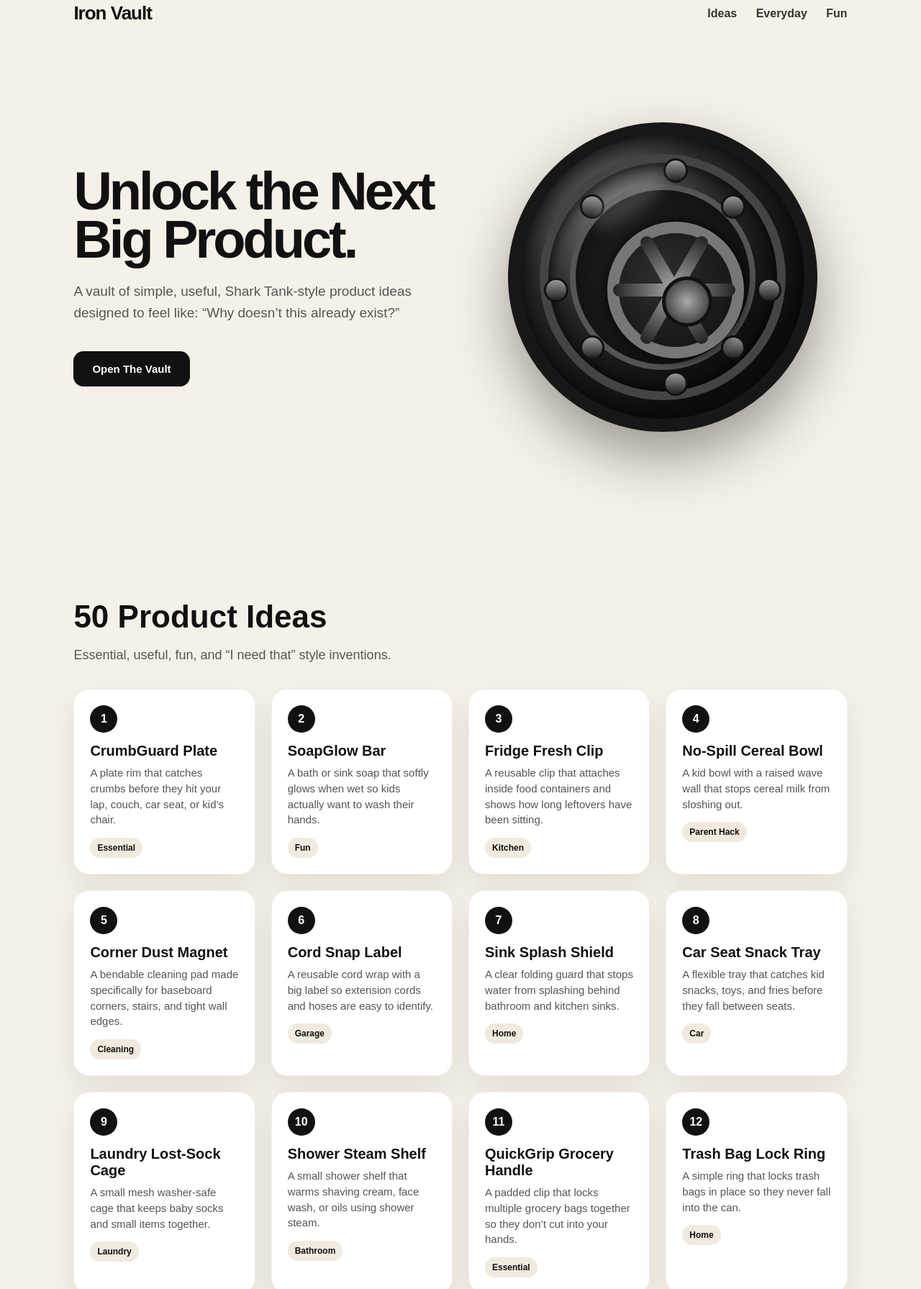
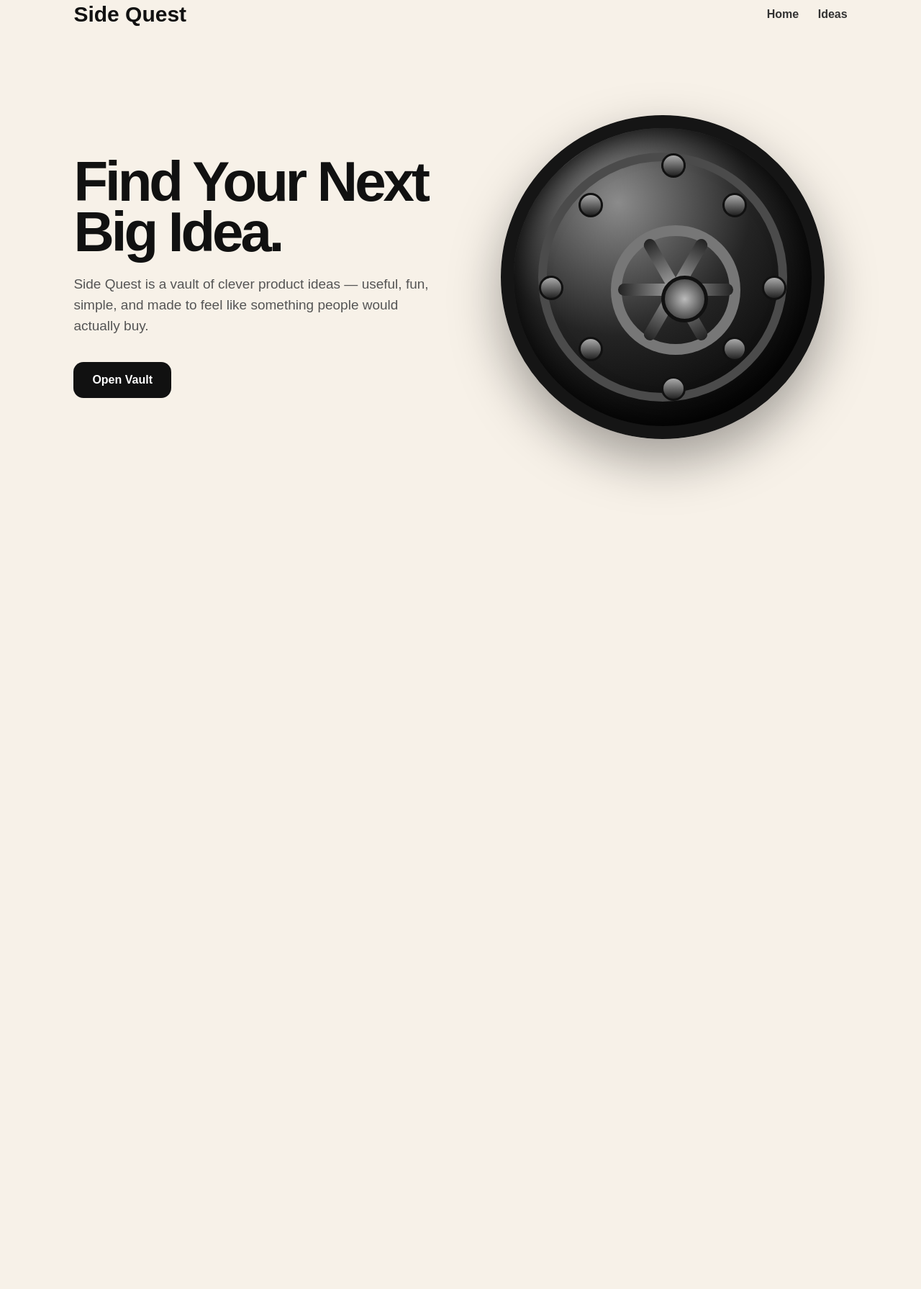
Before and after one commit to Ironvault333/iron-vault, a website: page index.html in a window 1280 px wide. Shown: the part 21-1812 px from the top of the page at 72% size. After the commit the page ends 800 px from the top, so only its background shows below. Drawn offline with Linux system fonts and the light colour scheme.

Commit message:
Update index.html

```diff
--- a/index.html
+++ b/index.html
@@ -1,16 +1,16 @@
 <!DOCTYPE html>
 <html lang="en">
 <head>
-<meta charset="UTF-8" />
-<meta name="viewport" content="width=device-width, initial-scale=1.0" />
-<title>Iron Vault Ideas</title>
+<meta charset="UTF-8">
+<meta name="viewport" content="width=device-width, initial-scale=1.0">
+<title>Side Quest</title>
 
 <style>
 *{box-sizing:border-box}
 body{
   margin:0;
   font-family:Arial,Helvetica,sans-serif;
-  background:#f6f1e8;
+  background:#f7f1e8;
   color:#111;
 }
 header{
@@ -20,38 +20,35 @@ header{
   align-items:center;
 }
 .logo{
-  font-size:26px;
+  font-size:30px;
   font-weight:900;
-  letter-spacing:-1px;
 }
 nav a{
   margin-left:22px;
   text-decoration:none;
   color:#333;
-  font-weight:700;
+  font-weight:800;
 }
 .hero{
-  min-height:88vh;
+  min-height:86vh;
   display:grid;
   grid-template-columns:1fr 1fr;
   gap:50px;
   align-items:center;
-  padding:20px 8% 70px;
+  padding:20px 8% 60px;
 }
-.hero h1{
-  font-size:74px;
+h1{
+  font-size:78px;
   line-height:.9;
-  margin:0 0 24px;
+  margin:0 0 22px;
   letter-spacing:-4px;
 }
-.hero p{
+p{
   font-size:19px;
   color:#555;
-  max-width:540px;
   line-height:1.55;
 }
 button{
-  margin-top:20px;
   background:#111;
   color:white;
   border:0;
@@ -59,126 +56,110 @@ button{
   padding:16px 26px;
   font-weight:900;
   cursor:pointer;
-  font-size:15px;
+  font-size:16px;
+  margin-top:16px;
 }
 
-/* Realistic Vault */
+/* VAULT */
 .vault-wrap{
+  perspective:1000px;
   display:flex;
   justify-content:center;
+}
+.vault-box{
+  position:relative;
+  width:450px;
+  height:450px;
+  cursor:pointer;
+}
+.vault-door{
+  position:absolute;
+  inset:0;
+  border-radius:50%;
+  background:radial-gradient(circle at 35% 25%,#8b8b8b,#242424 45%,#050505 80%);
+  border:18px solid #151515;
+  box-shadow:inset 0 0 45px #000,0 30px 70px rgba(0,0,0,.35);
+  transform-origin:left center;
+  transition:1.2s ease;
+  z-index:5;
+}
+.vault-box.open .vault-door{
+  transform:rotateY(-115deg);
+}
+.vault-inside{
+  position:absolute;
+  inset:25px;
+  border-radius:50%;
+  background:radial-gradient(circle,#ffd45a,#8b5d00 45%,#1d1200 75%);
+  box-shadow:inset 0 0 70px #000;
+  display:flex;
   align-items:center;
+  justify-content:center;
+  font-size:34px;
+  font-weight:900;
+  color:white;
+  text-shadow:0 3px 12px #000;
 }
-.vault{
-  width:430px;
-  height:430px;
-  border-radius:50%;
-  background:
-    radial-gradient(circle at 35% 30%, #777, #252525 38%, #090909 72%);
-  border:18px solid #171717;
-  box-shadow:
-    inset 0 0 35px #000,
-    inset 0 0 80px rgba(255,255,255,.08),
-    0 35px 80px rgba(0,0,0,.38);
-  position:relative;
-}
-.vault:before{
+.vault-door:before{
   content:"";
   position:absolute;
-  inset:26px;
+  inset:34px;
   border-radius:50%;
-  border:12px solid #444;
-  box-shadow:inset 0 0 25px #000;
-}
-.vault:after{
-  content:"";
-  position:absolute;
-  inset:68px;
-  border-radius:50%;
-  background:radial-gradient(circle,#2e2e2e,#070707);
-  border:8px solid #555;
+  border:12px solid #4b4b4b;
 }
 .bolt{
   position:absolute;
   width:34px;
   height:34px;
-  background:linear-gradient(#999,#222);
+  background:linear-gradient(#aaa,#222);
   border-radius:50%;
   border:3px solid #111;
-  z-index:5;
 }
-.b1{top:32px;left:198px}
-.b2{bottom:32px;left:198px}
-.b3{left:32px;top:198px}
-.b4{right:32px;top:198px}
-.b5{top:82px;left:82px}
-.b6{top:82px;right:82px}
-.b7{bottom:82px;left:82px}
-.b8{bottom:82px;right:82px}
+.b1{top:35px;left:205px}.b2{bottom:35px;left:205px}
+.b3{left:35px;top:205px}.b4{right:35px;top:205px}
+.b5{top:90px;left:90px}.b6{top:90px;right:90px}
+.b7{bottom:90px;left:90px}.b8{bottom:90px;right:90px}
 .handle{
   position:absolute;
-  width:190px;
-  height:190px;
+  width:180px;
+  height:180px;
   border-radius:50%;
-  border:16px solid #777;
-  z-index:8;
-  top:120px;
-  left:120px;
-  box-shadow:0 0 20px #000;
+  border:15px solid #777;
+  top:135px;
+  left:135px;
 }
 .handle span{
   position:absolute;
-  width:170px;
-  height:18px;
+  width:160px;
+  height:17px;
   background:linear-gradient(90deg,#222,#aaa,#222);
-  top:70px;
-  left:-8px;
+  top:66px;
+  left:-5px;
   border-radius:20px;
 }
-.handle span:nth-child(2){
-  transform:rotate(60deg);
-}
-.handle span:nth-child(3){
-  transform:rotate(-60deg);
-}
+.handle span:nth-child(2){transform:rotate(60deg)}
+.handle span:nth-child(3){transform:rotate(-60deg)}
 .center{
-  width:70px;
-  height:70px;
-  background:radial-gradient(circle,#aaa,#222);
+  position:absolute;
+  width:65px;
+  height:65px;
   border-radius:50%;
-  position:absolute;
-  top:60px;
-  left:60px;
+  background:radial-gradient(circle,#bbb,#222);
+  top:55px;
+  left:55px;
   border:5px solid #111;
-  z-index:10;
-}
-.shine{
-  position:absolute;
-  width:120px;
-  height:40px;
-  background:rgba(255,255,255,.17);
-  filter:blur(10px);
-  transform:rotate(-35deg);
-  top:70px;
-  left:90px;
-  border-radius:50%;
-  z-index:12;
 }
 
-/* Sections */
+/* PRODUCT PAGE */
 section{
-  padding:70px 8%;
+  padding:60px 8%;
 }
 .section-title{
-  font-size:44px;
-  margin:0 0 12px;
-}
-.section-sub{
-  color:#555;
-  max-width:720px;
-  font-size:18px;
+  font-size:48px;
+  margin:0 0 10px;
 }
 .grid{
-  margin-top:36px;
+  margin-top:35px;
   display:grid;
   grid-template-columns:repeat(auto-fit,minmax(230px,1fr));
   gap:22px;
@@ -187,60 +168,39 @@ section{
   background:white;
   border-radius:22px;
   padding:22px;
-  box-shadow:0 18px 40px rgba(0,0,0,.08);
-  transition:.25s;
-  border:1px solid rgba(0,0,0,.06);
+  box-shadow:0 18px 38px rgba(0,0,0,.08);
 }
-.card:hover{
-  transform:translateY(-7px);
-  box-shadow:0 24px 55px rgba(0,0,0,.14);
-}
-.card .num{
+.num{
+  background:#111;
+  color:white;
   width:38px;
   height:38px;
-  border-radius:50%;
-  background:#111;
-  color:white;
   display:grid;
   place-items:center;
+  border-radius:50%;
   font-weight:900;
   margin-bottom:14px;
 }
-.card h3{
-  margin:0 0 8px;
-  font-size:20px;
-}
-.card p{
-  margin:0;
-  color:#555;
-  line-height:1.45;
-  font-size:15px;
-}
+.card h3{margin:0 0 8px}
+.card p{font-size:15px;margin:0}
 .tag{
   display:inline-block;
   margin-top:14px;
-  padding:7px 10px;
+  padding:7px 11px;
   background:#f0eadf;
   border-radius:999px;
   font-size:12px;
   font-weight:900;
 }
-footer{
-  text-align:center;
-  padding:45px 8%;
-  color:#666;
-}
+.hidden{display:none}
+
 @media(max-width:900px){
   .hero{grid-template-columns:1fr;text-align:center}
-  .hero p{margin:auto}
-  .hero h1{font-size:56px}
-  nav{display:none}
-  .vault{width:330px;height:330px}
-  .vault:before{inset:20px}
-  .vault:after{inset:52px}
-  .handle{width:145px;height:145px;top:92px;left:92px}
-  .handle span{width:130px;top:52px}
-  .center{width:55px;height:55px;top:45px;left:45px}
+  h1{font-size:56px}
+  .vault-box{width:330px;height:330px}
+  .handle{width:135px;height:135px;top:97px;left:97px}
+  .handle span{width:120px;top:48px}
+  .center{width:50px;height:50px;top:38px;left:38px}
 }
 </style>
 </head>
@@ -248,29 +208,28 @@ footer{
 <body>
 
 <header>
-  <div class="logo">Iron Vault</div>
+  <div class="logo">Side Quest</div>
   <nav>
-    <a href="#ideas">Ideas</a>
-    <a href="#daily">Everyday</a>
-    <a href="#fun">Fun</a>
+    <a href="index.html">Home</a>
+    <a href="index.html?page=ideas">Ideas</a>
   </nav>
 </header>
 
+<main id="homePage">
   <div class="hero">
     <div>
-    <h1>Unlock the Next Big Product.</h1>
+      <h1>Find Your Next Big Idea.</h1>
       <p>
-      A vault of simple, useful, Shark Tank-style product ideas designed to feel like:
-      “Why doesn’t this already exist?”
+        Side Quest is a vault of clever product ideas — useful, fun, simple,
+        and made to feel like something people would actually buy.
       </p>
-    <button onclick="document.getElementById('ideas').scrollIntoView({behavior:'smooth'})">
-      Open The Vault
-    </button>
+      <button onclick="goToIdeas()">Open Vault</button>
     </div>
 
     <div class="vault-wrap">
-    <div class="vault">
-      <div class="shine"></div>
+      <div class="vault-box" onclick="openVault()">
+        <div class="vault-inside">SIDE QUEST</div>
+        <div class="vault-door">
           <div class="bolt b1"></div><div class="bolt b2"></div>
           <div class="bolt b3"></div><div class="bolt b4"></div>
           <div class="bolt b5"></div><div class="bolt b6"></div>
@@ -282,91 +241,101 @@ footer{
         </div>
       </div>
     </div>
+  </div>
+</main>
 
-<section id="ideas">
-  <h2 class="section-title">50 Product Ideas</h2>
-  <p class="section-sub">
-    Essential, useful, fun, and “I need that” style inventions.
-  </p>
-
+<main id="ideasPage" class="hidden">
+  <section>
+    <h2 class="section-title">50 Side Quest Product Ideas</h2>
+    <p>Simple products that feel useful, cool, and easy to understand.</p>
     <div class="grid" id="productGrid"></div>
   </section>
-
-<footer>
-  © 2026 Iron Vault Ideas — Built for inventors.
-</footer>
+</main>
 
 <script>
+function openVault(){
+  document.querySelector(".vault-box").classList.add("open");
+  setTimeout(()=>goToIdeas(),1200);
+}
+
+function goToIdeas(){
+  window.location.href = "index.html?page=ideas";
+}
+
 const products = [
-["CrumbGuard Plate","A plate rim that catches crumbs before they hit your lap, couch, car seat, or kid’s chair.","Essential"],
-["SoapGlow Bar","A bath or sink soap that softly glows when wet so kids actually want to wash their hands.","Fun"],
-["Fridge Fresh Clip","A reusable clip that attaches inside food containers and shows how long leftovers have been sitting.","Kitchen"],
-["No-Spill Cereal Bowl","A kid bowl with a raised wave wall that stops cereal milk from sloshing out.","Parent Hack"],
-["Corner Dust Magnet","A bendable cleaning pad made specifically for baseboard corners, stairs, and tight wall edges.","Cleaning"],
-["Cord Snap Label","A reusable cord wrap with a big label so extension cords and hoses are easy to identify.","Garage"],
-["Sink Splash Shield","A clear folding guard that stops water from splashing behind bathroom and kitchen sinks.","Home"],
-["Car Seat Snack Tray","A flexible tray that catches kid snacks, toys, and fries before they fall between seats.","Car"],
-["Laundry Lost-Sock Cage","A small mesh washer-safe cage that keeps baby socks and small items together.","Laundry"],
-["Shower Steam Shelf","A small shower shelf that warms shaving cream, face wash, or oils using shower steam.","Bathroom"],
+["CrumbGuard Plate","A plate rim that catches crumbs before they fall on couches, laps, or car seats.","Essential"],
+["Snack Seat Catcher","A soft tray that fills the car-seat gap so snacks and toys don’t disappear.","Parent Hack"],
+["Trash Bag Lock Ring","A ring that locks trash bags to the can so they never slide inside.","Home"],
+["SoapGlow Bar","A soap bar that softly glows when wet to make kids want to wash their hands.","Fun"],
+["Cord Snap Label","A cord wrap with a built-in label for hoses, chargers, and extension cords.","Garage"],
+["Sink Splash Shield","A folding clear shield that blocks water from splashing behind sinks.","Home"],
+["Pet Hair Swipe Glove","A rubber glove that pulls pet hair from couches and car seats fast.","Pets"],
+["Milk Pour Clip","A snap-on spout that helps kids pour milk without spilling.","Kitchen"],
+["Lost Sock Cage","A washer-safe mesh cage that keeps tiny socks together.","Laundry"],
+["Remote Finder Dock","A weighted dock that keeps remotes standing upright and easy to find.","Living Room"],
 
-["QuickGrip Grocery Handle","A padded clip that locks multiple grocery bags together so they don’t cut into your hands.","Essential"],
-["Trash Bag Lock Ring","A simple ring that locks trash bags in place so they never fall into the can.","Home"],
-["Pillow Cool Strip","A thin reusable cooling strip that slides into a pillowcase without needing refrigeration.","Sleep"],
-["Backseat Trash Dock","A sleek mini trash bin that locks onto car floor mats and doesn’t tip over.","Car"],
-["Pet Hair Squeegee Glove","A rubber glove that pulls pet hair off couches, car seats, and carpet in one swipe.","Pets"],
-["Milk Carton Pour Clip","A clip-on spout that makes big milk jugs easier for kids to pour without spilling.","Kitchen"],
-["Door Ding Bumper","A soft removable strip for garage walls that protects car doors from hitting shelves or concrete.","Garage"],
-["Shoe Mud Scraper Mat","A mat with built-in side bristles that cleans shoe edges, not just the bottoms.","Outdoor"],
-["Remote Finder Dock","A small weighted dock that makes remotes stand upright and harder to lose.","Living Room"],
-["Toothpaste Flat Roller","A satisfying roller that flattens toothpaste perfectly and clips to the counter.","Bathroom"],
+["Tape End Finder","A tiny reusable clip that marks the end of tape rolls forever.","Essential"],
+["Plug Pull Tabs","Add-on pull tabs for plugs stuck behind couches, beds, and desks.","Essential"],
+["Freezer Flat Pack","A tray that freezes soup and leftovers into thin stackable bricks.","Kitchen"],
+["Counter Peel Catcher","A collapsible counter bin for peels, shells, and food scraps.","Kitchen"],
+["Lunchbox Cold Wall","A freezer panel that clips inside lunchboxes without taking up much space.","School"],
+["Pan Handle Cool Clip","A silicone grip that snaps onto hot pan handles while cooking.","Kitchen"],
+["Shoe Mud Edge Mat","A mat with side bristles that cleans shoe edges, not just bottoms.","Outdoor"],
+["Door Ding Bumper","A soft wall strip that protects car doors inside tight garages.","Garage"],
+["Furniture Slider Socks","Stretchy padded socks for chair legs that slide quietly and stay on.","Home"],
+["Cable Drop Net","An under-desk net that catches chargers before they fall behind furniture.","Office"],
 
-["Cam Jam Toss","A backyard game where players toss soft camera-shaped discs into adjustable target nets.","Game"],
-["Glow Path Pebbles","Solar glowing garden stones that look natural during the day and light paths at night.","Outdoor"],
-["Pop-Up Shade Cup","A drink cup with a tiny folding shade to keep drinks cooler outside.","Fun"],
-["Magnetic Snack Stadium","A snack tray system with magnetic bowls that lock together for movie nights or parties.","Party"],
-["Table Edge Cup Rail","A clip-on cup rail for folding tables so drinks don’t get knocked over at parties.","Party"],
-["Cooler Divider Pro","Adjustable cooler dividers that separate drinks, food, ice packs, and dry items.","Outdoor"],
-["Beach Sand Pockets","A beach blanket with sand-fill corner pockets instead of stakes.","Beach"],
-["Floating Phone Pillow","A soft floating waterproof phone holder for pools, lakes, and hot tubs.","Pool"],
-["Campfire Color Rocks","Reusable fire-safe ceramic rocks that create controlled color effects in fire pits.","Outdoor"],
-["Backyard Score Tower","A portable scorekeeper tower for cornhole, pickleball, spikeball, and yard games.","Game"],
+["Beach Sand Pocket Blanket","A beach blanket with fillable sand pockets instead of stakes.","Beach"],
+["Floating Phone Pillow","A soft floating waterproof phone holder for pools and lakes.","Pool"],
+["Cooler Divider Pro","Adjustable cooler dividers for drinks, snacks, ice, and dry items.","Outdoor"],
+["Pop-Up Shade Cup","A cup with a tiny folding shade to keep drinks cooler outside.","Fun"],
+["Glow Path Pebbles","Solar garden stones that look normal by day and glow at night.","Outdoor"],
+["Table Edge Cup Rail","A clip-on drink rail for folding tables at parties or tailgates.","Party"],
+["Magnetic Snack Stadium","Magnetic snack bowls that lock together for movies and parties.","Party"],
+["Backyard Score Tower","A portable scorekeeper for cornhole, pickleball, and yard games.","Game"],
+["Campfire Color Rocks","Reusable fire-safe rocks that create fun color effects in fire pits.","Outdoor"],
+["Cam Jam Toss","A backyard game where players toss soft discs into adjustable target nets.","Game"],
 
-["Drawer No-Jam Divider","Flexible drawer dividers that bend around odd-shaped kitchen tools instead of forcing straight rows.","Kitchen"],
-["Pan Handle Cool Clip","A silicone clip that snaps onto hot pan handles and stays there while cooking.","Kitchen"],
-["Measuring Cup Funnel Lid","A lid that turns any measuring cup into a funnel without needing a separate tool.","Kitchen"],
-["Countertop Peel Catcher","A collapsible food-prep catcher for potato peels, eggshells, and scraps.","Kitchen"],
-["Freezer Flat Pack","A tray that freezes soup, sauce, and leftovers into stackable flat bricks.","Kitchen"],
-["Bagel Butter Wheel","A small rolling butter tool that spreads butter evenly into bagels and toast grooves.","Kitchen"],
-["Microwave Steam Guard","A reusable cover that vents steam sideways instead of dripping water onto food.","Kitchen"],
-["Pantry Expire Tags","Color-changing tags that help families see what pantry items should be used first.","Kitchen"],
-["Snack Lock Box","A timer-based snack container for parents who need portion control without hiding food.","Parent Hack"],
-["Lunchbox Cold Wall","A thin freezer panel that clips to the inside wall of lunchboxes to save space.","School"],
+["Hose Kink Blocker","A flexible sleeve that stops hoses from folding near the faucet.","Outdoor"],
+["Paint Pour Guard","A snap-on rim that stops paint from dripping down the can.","DIY"],
+["Screw Starter Pad","A sticky reusable pad that holds tiny screws upright while drilling.","DIY"],
+["Tool Shadow Stickers","Peel-and-stick outlines showing where each tool belongs.","Garage"],
+["Ladder Foot Grips","Clip-on rubber feet that help ladders grip driveways and decks.","Safety"],
+["Pantry Expire Tags","Simple color tags that show what food should be used first.","Kitchen"],
+["Bagel Butter Wheel","A rolling butter tool that spreads evenly inside bagels and toast grooves.","Kitchen"],
+["Microwave Steam Guard","A reusable cover that vents steam without dripping on food.","Kitchen"],
+["Drawer No-Jam Divider","Flexible dividers that bend around odd-shaped kitchen tools.","Kitchen"],
+["Snack Lock Box","A timer snack container for simple portion control.","Parent Hack"],
 
-["Garage Parking Laser Mat","A floor mat with a raised tire stop and laser guide for perfect garage parking.","Garage"],
-["Tool Shadow Sticker Kit","Custom peel-and-stick outlines that show exactly where each tool belongs.","Garage"],
-["Hose Kink Blocker","A flexible sleeve that stops garden hoses from folding at the faucet connection.","Outdoor"],
-["Ladder Foot Grips","Clip-on rubber ladder feet for better grip on driveways, decks, and garage floors.","Safety"],
-["Paint Can Pour Guard","A reusable snap-on rim that stops paint from dripping down the side of the can.","DIY"],
-["Tape End Finder","A tiny clip that always marks the end of packing tape, duct tape, or painter’s tape.","Essential"],
-["Screw Starter Pad","A sticky reusable pad that holds tiny screws upright while you start drilling.","DIY"],
-["Furniture Slider Socks","Stretchy padded socks for chair and table legs that slide quietly and don’t fall off.","Home"],
-["Plug Pull Tabs","Add-on pull tabs for hard-to-remove plugs behind beds, desks, and appliances.","Essential"],
-["Cable Drop Net","A small under-desk net that catches chargers before they fall behind furniture.","Office"]
+["Toothpaste Flat Roller","A satisfying clip roller that squeezes toothpaste perfectly flat.","Bathroom"],
+["Shower Steam Shelf","A shower shelf that gently warms shaving cream or face wash.","Bathroom"],
+["Pillow Cool Strip","A reusable cooling strip that slides into a pillowcase.","Sleep"],
+["Backseat Trash Dock","A mini trash bin that locks to car floor mats and won’t tip.","Car"],
+["Grocery Grip Clip","A padded handle that combines grocery bags so they’re easier to carry.","Essential"],
+["No-Spill Cereal Bowl","A bowl with a raised wall that stops cereal milk from sloshing out.","Parent Hack"],
+["Fridge Fresh Clip","A food-container clip that reminds you how old leftovers are.","Kitchen"],
+["Corner Dust Magnet","A bendable cleaning pad made for baseboard corners and stairs.","Cleaning"],
+["Garage Parking Mat","A tire-stop mat that helps cars park perfectly every time.","Garage"],
+["Measuring Cup Funnel Lid","A lid that turns a measuring cup into a no-mess funnel.","Kitchen"]
 ];
 
 const grid = document.getElementById("productGrid");
-
 products.forEach((p,i)=>{
-  const card = document.createElement("div");
-  card.className = "card";
-  card.innerHTML = `
+  grid.innerHTML += `
+    <div class="card">
       <div class="num">${i+1}</div>
       <h3>${p[0]}</h3>
       <p>${p[1]}</p>
       <span class="tag">${p[2]}</span>
+    </div>
   `;
-  grid.appendChild(card);
 });
+
+const params = new URLSearchParams(window.location.search);
+if(params.get("page")==="ideas"){
+  document.getElementById("homePage").classList.add("hidden");
+  document.getElementById("ideasPage").classList.remove("hidden");
+}
 </script>
 
 </body>
```
Lines whose indentation alone changed are shown as unchanged.
